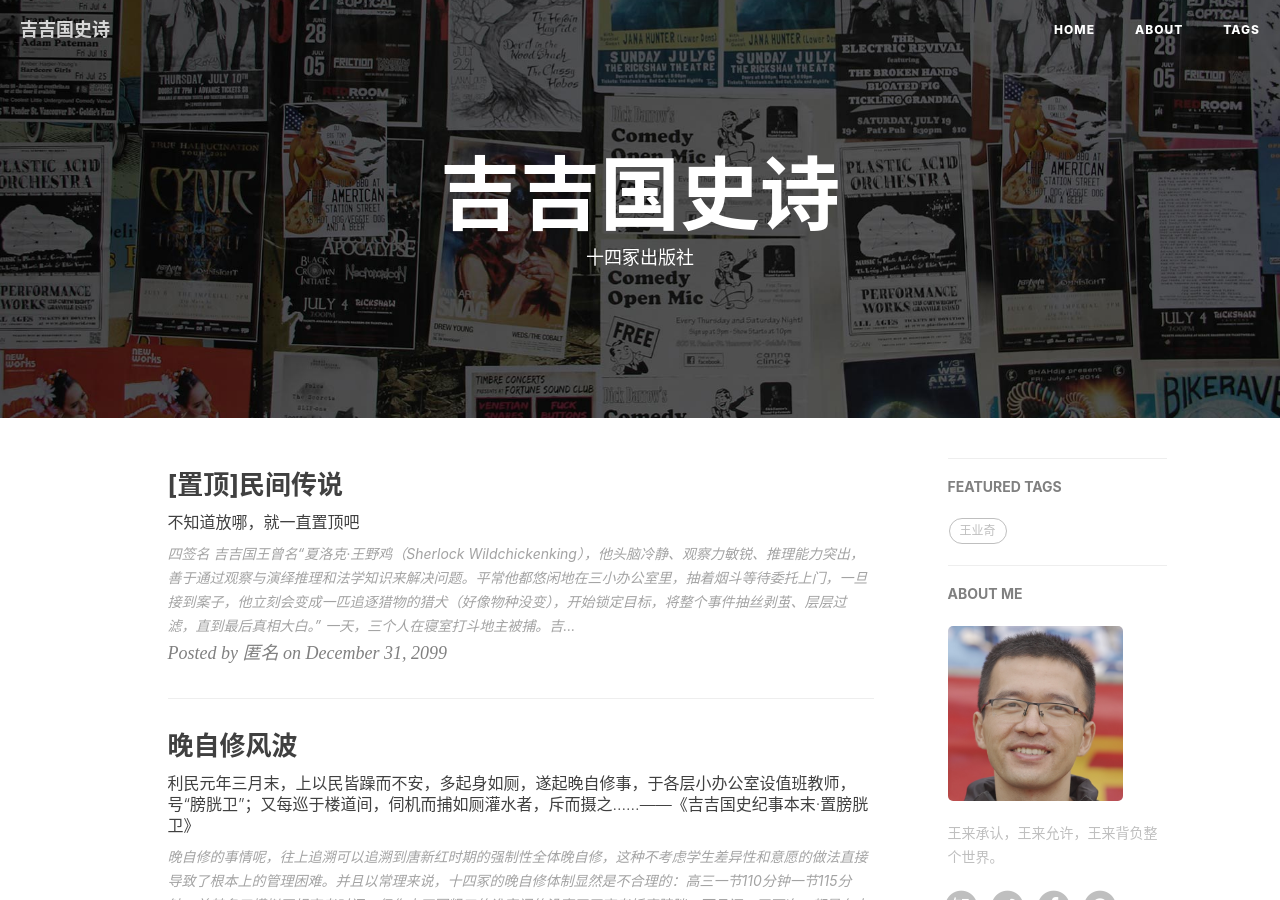
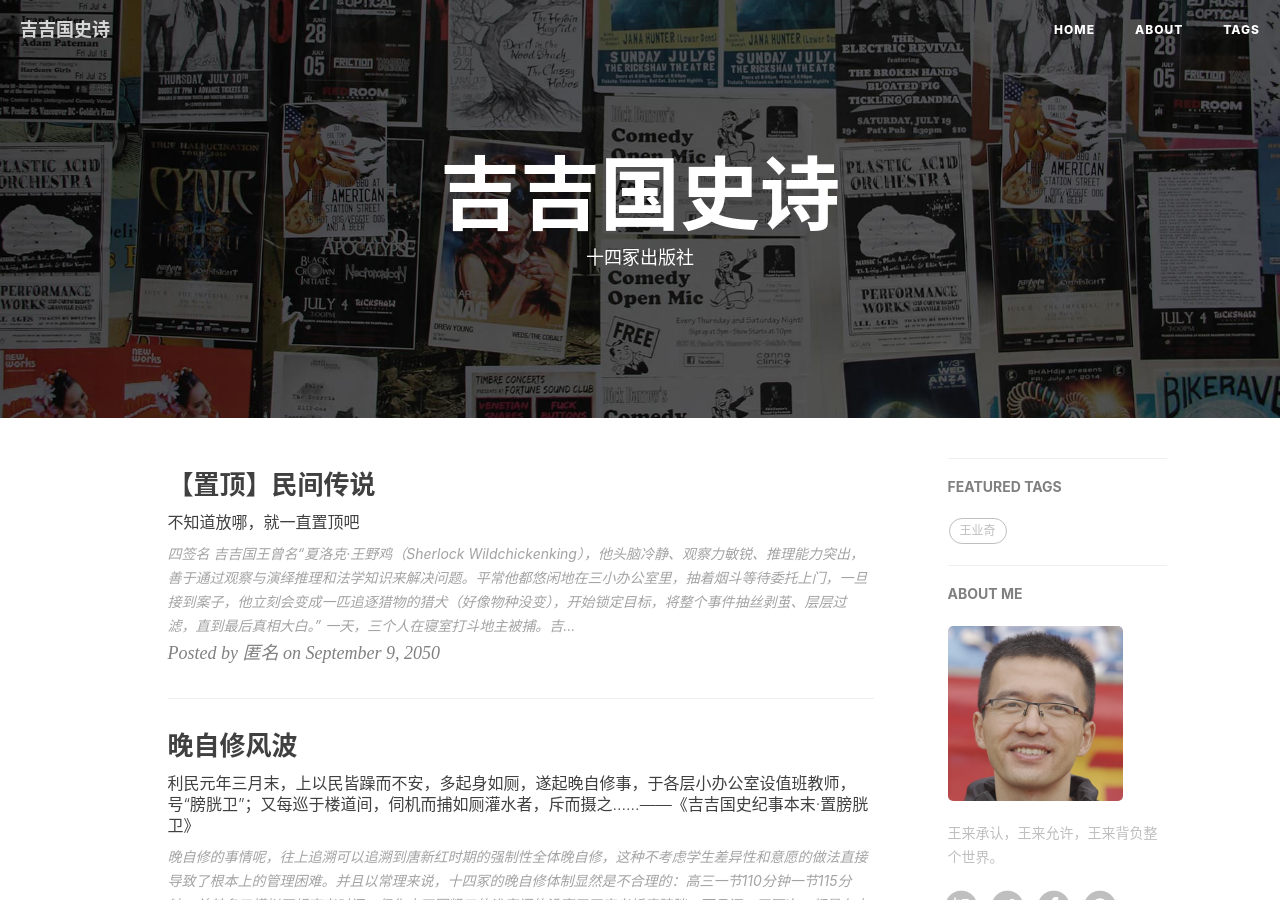
Before and after one commit to jijicountry/jijicountry.github.io, a Jekyll site: the page built from index.html, in a window 1280 px wide and 900 px high. Built offline with Jekyll 4.4.1, drawn with Linux system fonts in a browser that asks for light colours; nearby versions of some CDN libraries; the list of posts is cut into pages by our own code; comment, search, counter and statistics services are not loaded.

Commit message:
Update 2099-12-31-民间传说.markdown

```diff
--- a/_posts/2099-12-31-民间传说.markdown
+++ b/_posts/2099-12-31-民间传说.markdown
@@ -1,8 +1,8 @@
 ---
 layout:     post
-title:      "[置顶]民间传说"
+title:      "【置顶】民间传说"
 subtitle:   "不知道放哪，就一直置顶吧"
-date:       2099-12-31
+date:       2050-09-09
 author:     "匿名"
 header-img: "img/民间传说.jpg"
 tags:
```
